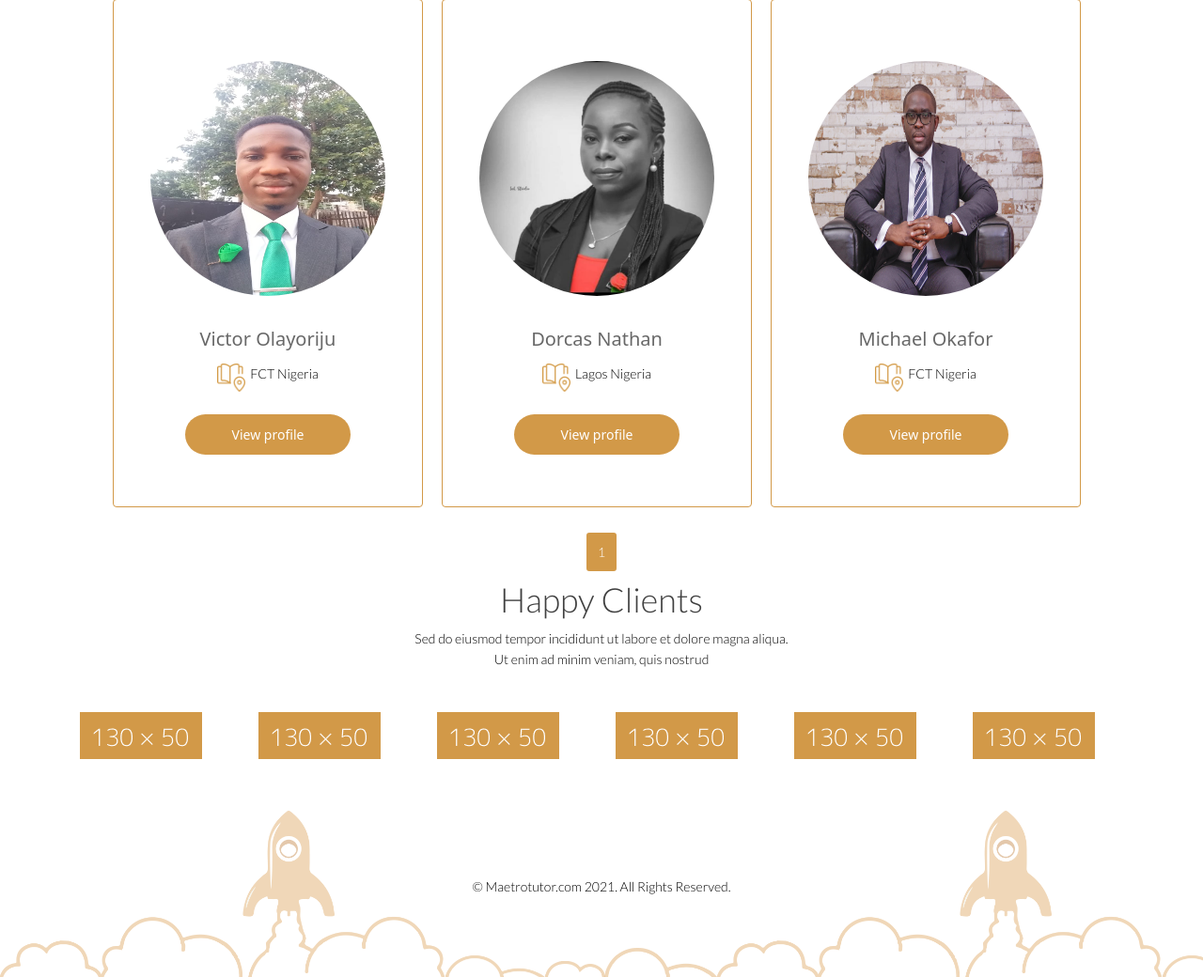
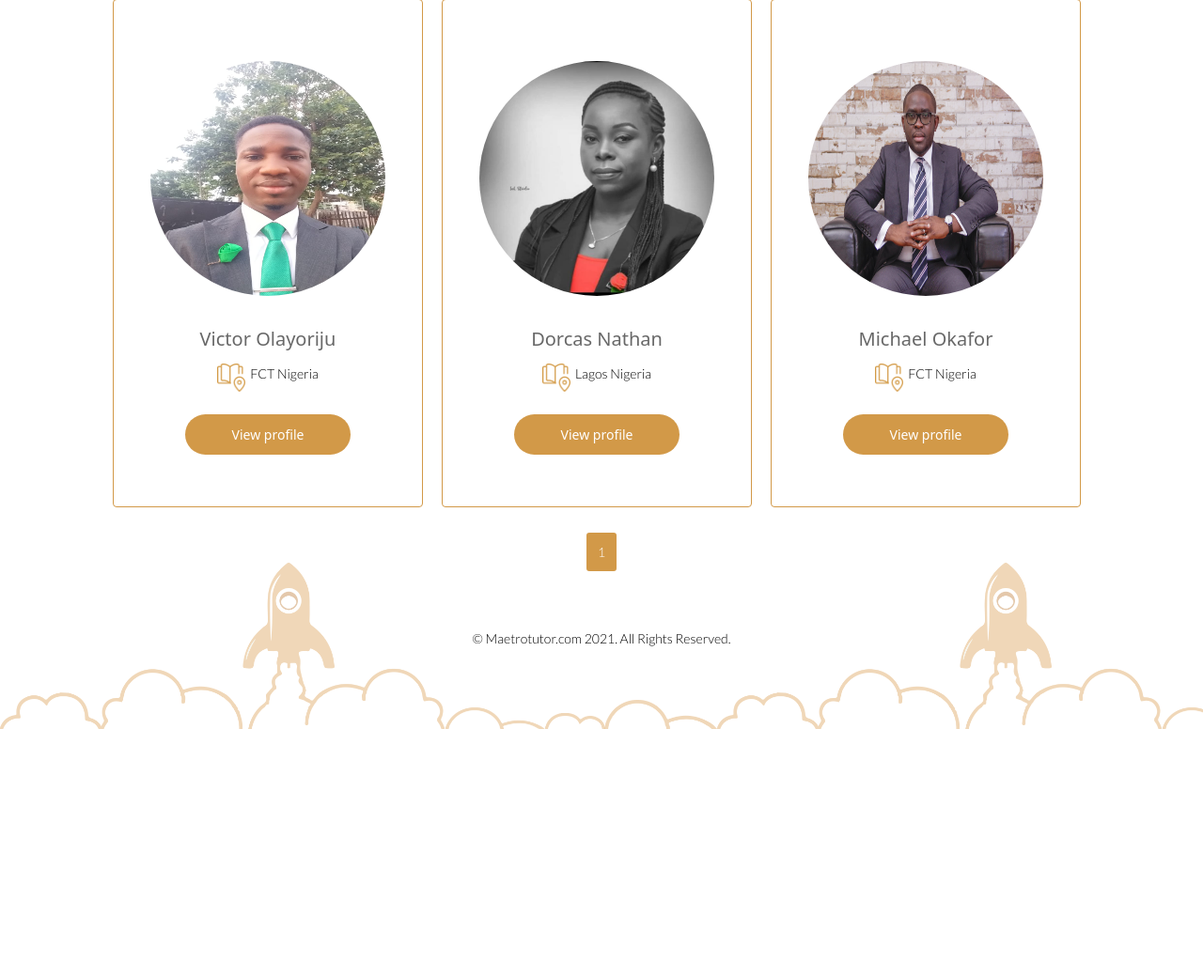
Before and after one commit to white9ja/Triangle, a Flask app: page /home in a window 1280 px wide. Shown: the part 624-1664 px from the top of the page at 94% size. After the commit the page ends 1400 px from the top, so only its background shows below. Run offline with Flask 2, Linux system fonts and the light colour scheme; a user stored in the database is signed in; data comes from the database, SQL or seed files in the repository; some libraries are stand-ins or nearby versions.

Commit message:
commented on the user review section

```diff
--- a/triangle/templates/home.html
+++ b/triangle/templates/home.html
@@ -189,7 +189,7 @@
 
     <!--/#services-->
 
-    <section id="clients">
+   <!--  <section id="clients">
         <div class="container">
             <div class="row">
                 <div class="col-sm-12">
@@ -221,7 +221,7 @@
                 </div>
             </div>
         </div>
-     </section>
+     </section> -->
     <!--/#clients-->
 
 {% endblock  %}
```
